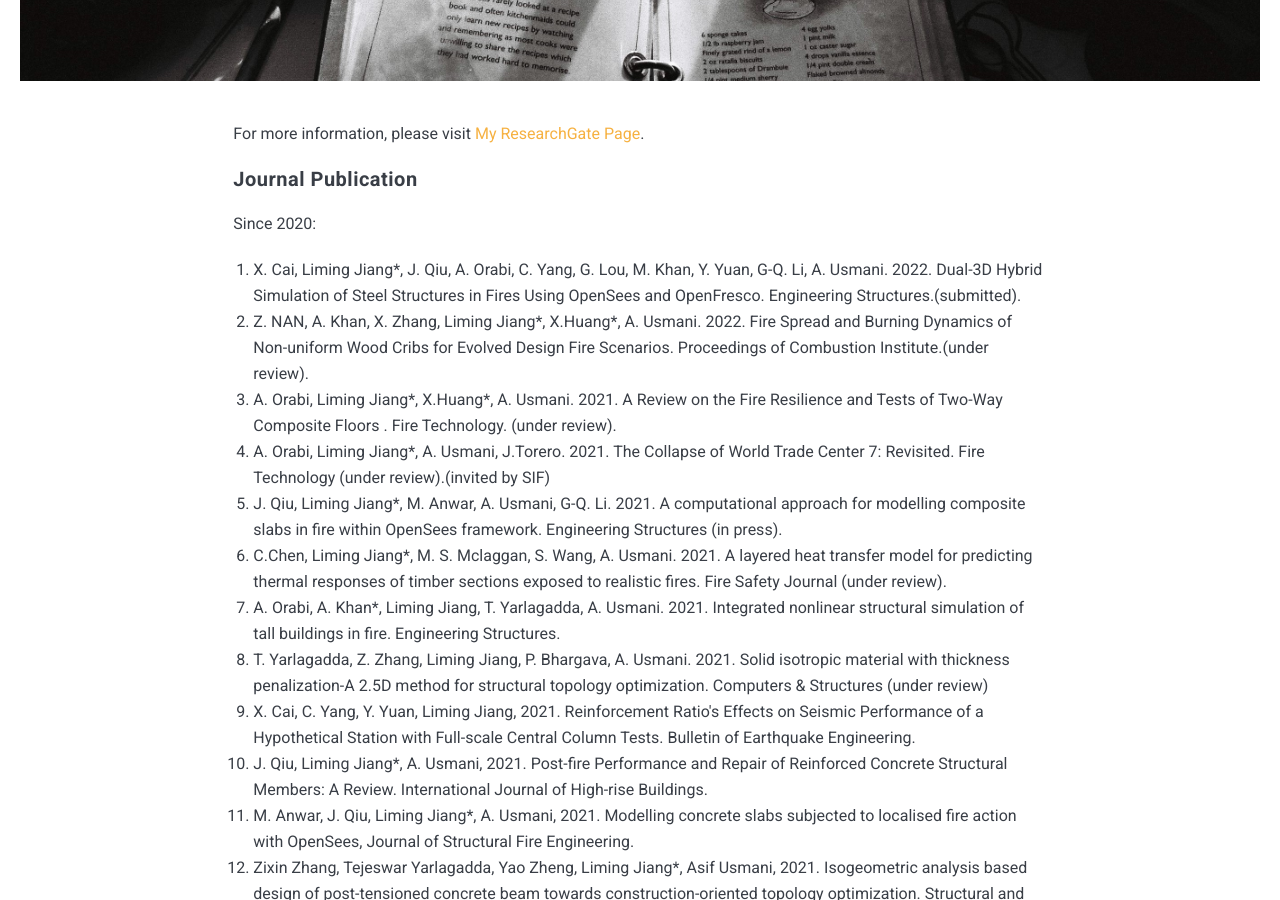
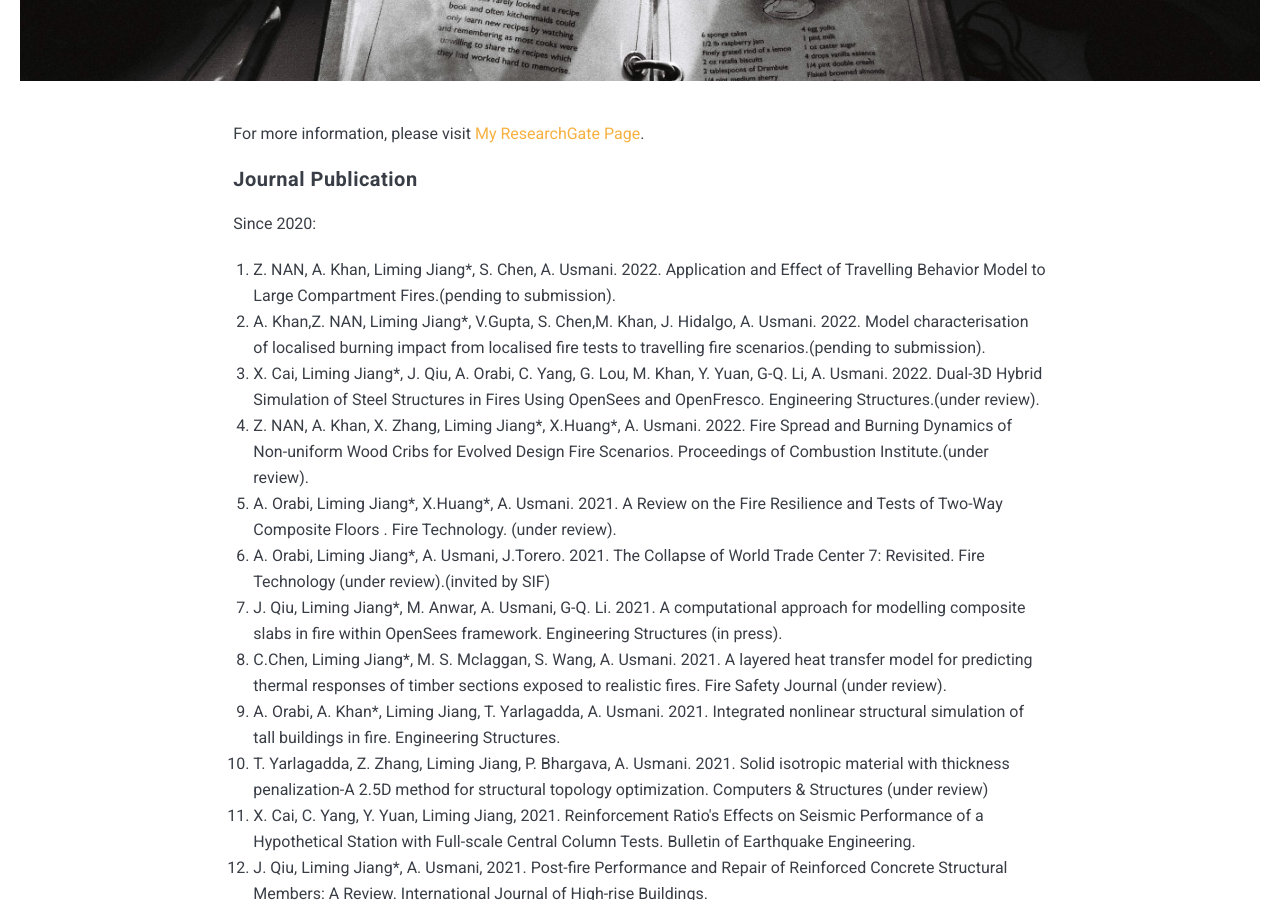
Before and after one commit to LimingXLiming/JiangLiming, a Jekyll site: the page built from _pages/Publication.md, in a window 1280 px wide and 900 px high, scrolled down 550 px. Built offline with Jekyll 4.4.1, drawn with Linux system fonts in a browser that asks for light colours; nearby versions of some CDN libraries.

Commit message:
Update Publication.md

```diff
--- a/_pages/Publication.md
+++ b/_pages/Publication.md
@@ -8,7 +8,9 @@ For more information, please visit [My ResearchGate Page](https://www.researchga
 #### Journal Publication
 <p>Since 2020:</p>
 <ol>
-  <li>X. Cai, Liming Jiang*, J. Qiu, A. Orabi, C. Yang, G. Lou, M. Khan, Y. Yuan, G-Q. Li, A. Usmani. 2022. Dual-3D Hybrid Simulation of Steel Structures in Fires Using OpenSees and OpenFresco. Engineering Structures.(submitted).</li>
+  <li>Z. NAN, A. Khan, Liming Jiang*, S. Chen, A. Usmani. 2022. Application and Effect of Travelling Behavior Model to Large Compartment Fires.(pending to submission).</li>
+  <li>A. Khan,Z. NAN, Liming Jiang*, V.Gupta, S. Chen,M. Khan, J. Hidalgo, A. Usmani. 2022. Model characterisation of localised burning impact from localised fire tests to travelling fire scenarios.(pending to submission).</li>
+  <li>X. Cai, Liming Jiang*, J. Qiu, A. Orabi, C. Yang, G. Lou, M. Khan, Y. Yuan, G-Q. Li, A. Usmani. 2022. Dual-3D Hybrid Simulation of Steel Structures in Fires Using OpenSees and OpenFresco. Engineering Structures.(under review).</li>
   <li>Z. NAN, A. Khan, X. Zhang, Liming Jiang*, X.Huang*, A. Usmani.  2022. Fire Spread and Burning Dynamics of Non-uniform Wood Cribs for Evolved Design Fire Scenarios. Proceedings of Combustion Institute.(under review).</li>
   <li>A. Orabi, Liming Jiang*, X.Huang*, A. Usmani.  2021. A Review on the Fire Resilience and Tests of Two-Way Composite Floors . Fire Technology. (under review).</li>
   <li>A. Orabi, Liming Jiang*, A. Usmani, J.Torero.  2021. The Collapse of World Trade Center 7: Revisited. Fire Technology (under review).(invited by SIF)</li>
```
